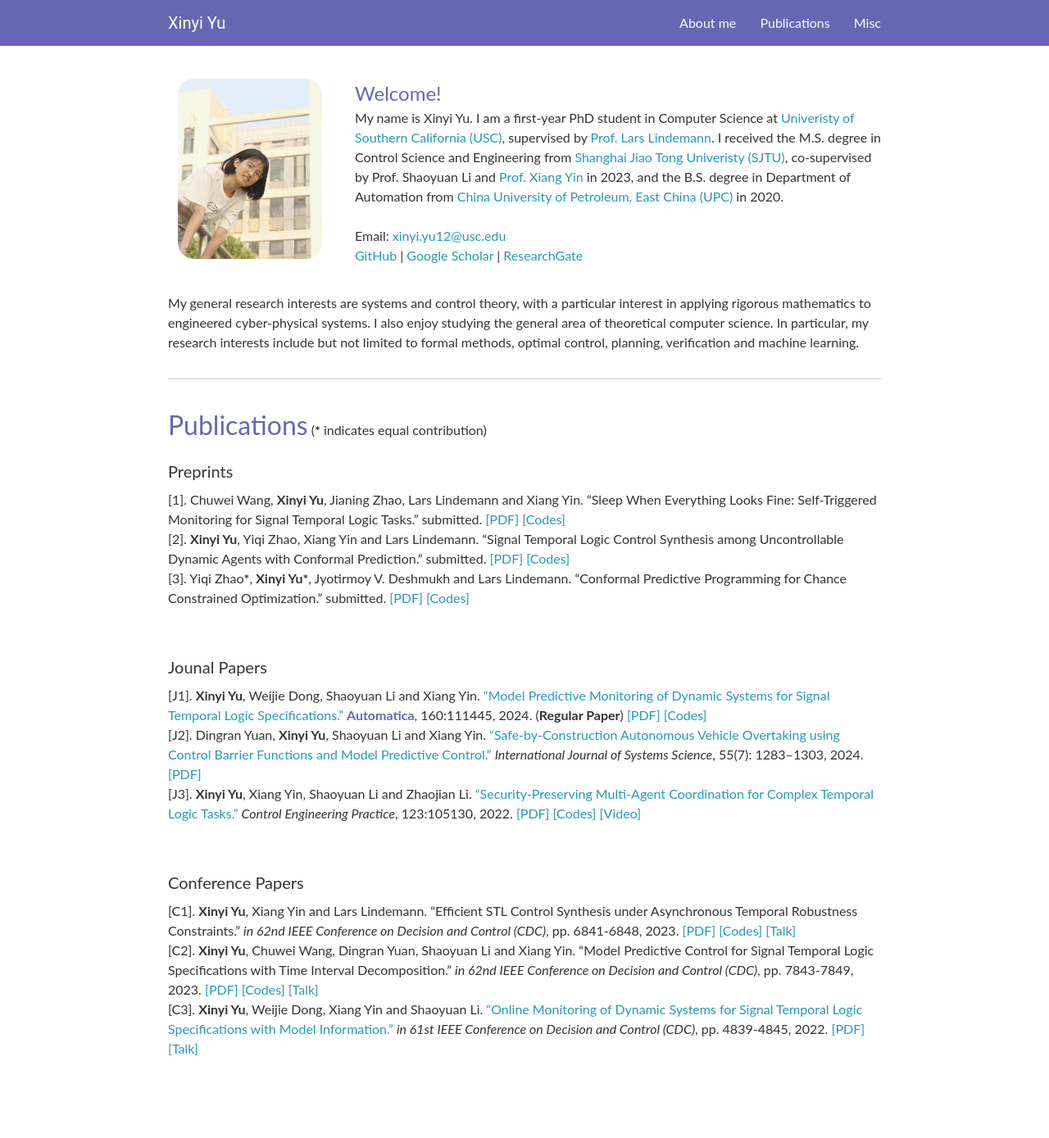
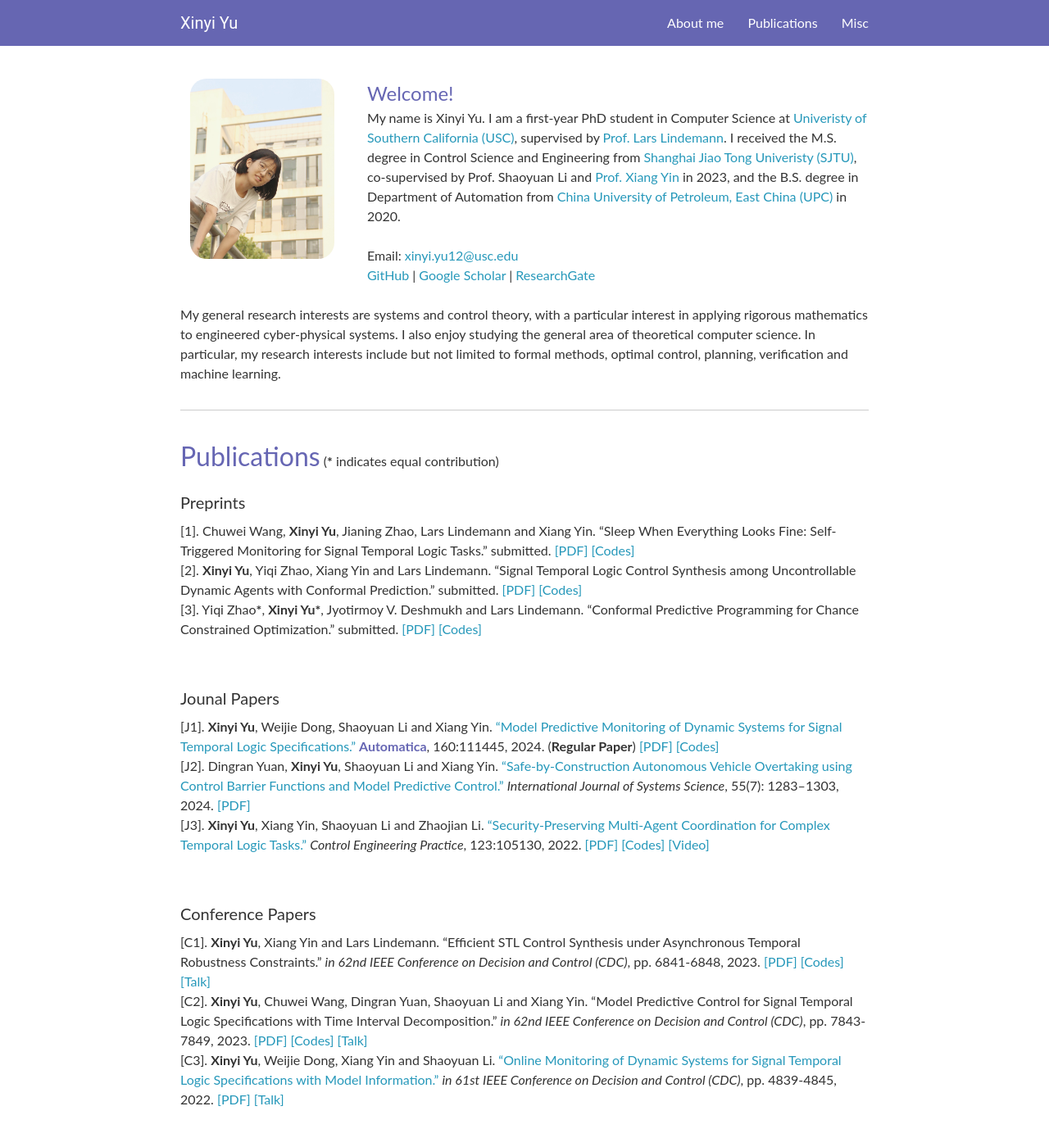
Before and after one commit to Xinyi-Yu/xinyi-yu.github.io, a Jekyll site: the page built from main.md, in a window 1280 px wide and 1400 px high. Shown: the top 1389 px of the window at 82% size. Built offline with Jekyll 4.4.1, drawn with Linux system fonts in a browser that asks for light colours; comment, search, counter and statistics services are not loaded.

Commit message:
change width

```diff
--- a/_sass/_base.scss
+++ b/_sass/_base.scss
@@ -31,9 +31,9 @@ body {
     @extend .clearfix;
 
     @media screen and (min-width: $on-large) {
-        max-width: -webkit-calc(#{$content-width} - (#{$horizontal-spacing-unit}));
-        max-width:         calc(#{$content-width} - (#{$horizontal-spacing-unit}));
-        padding-right: $horizontal-spacing-unit / 2;
-        padding-left: $horizontal-spacing-unit / 2;
+        max-width: -webkit-calc(#{$content-width} - (#{$horizontal-spacing-unit} * 2));
+        max-width:         calc(#{$content-width} - (#{$horizontal-spacing-unit} * 2));
+        padding-right: $horizontal-spacing-unit;
+        padding-left: $horizontal-spacing-unit;
   }
 }
```
Also changed, not shown: 1 other file.
